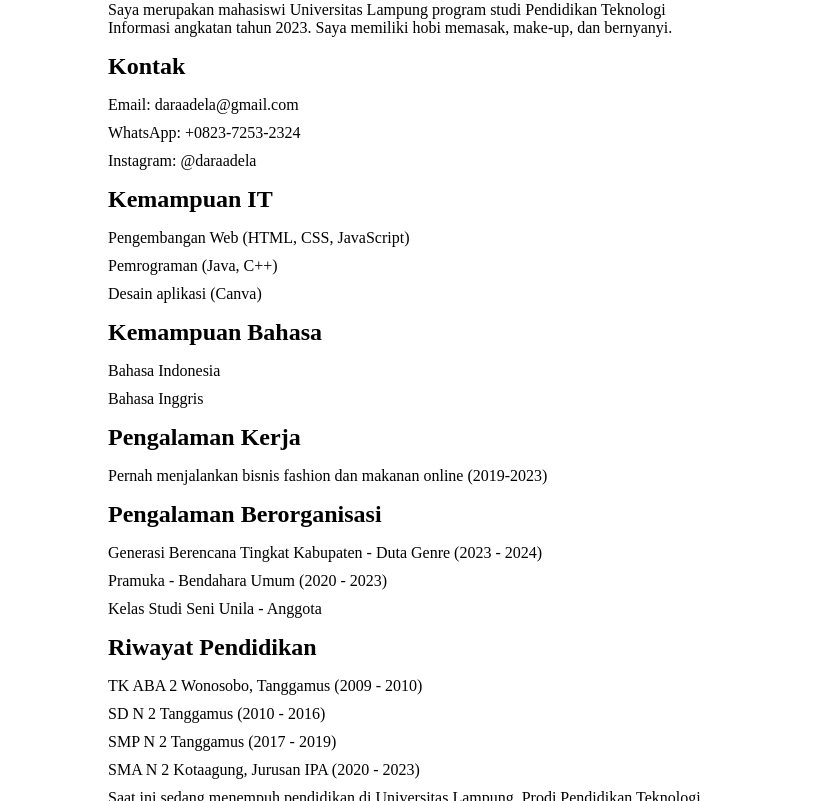
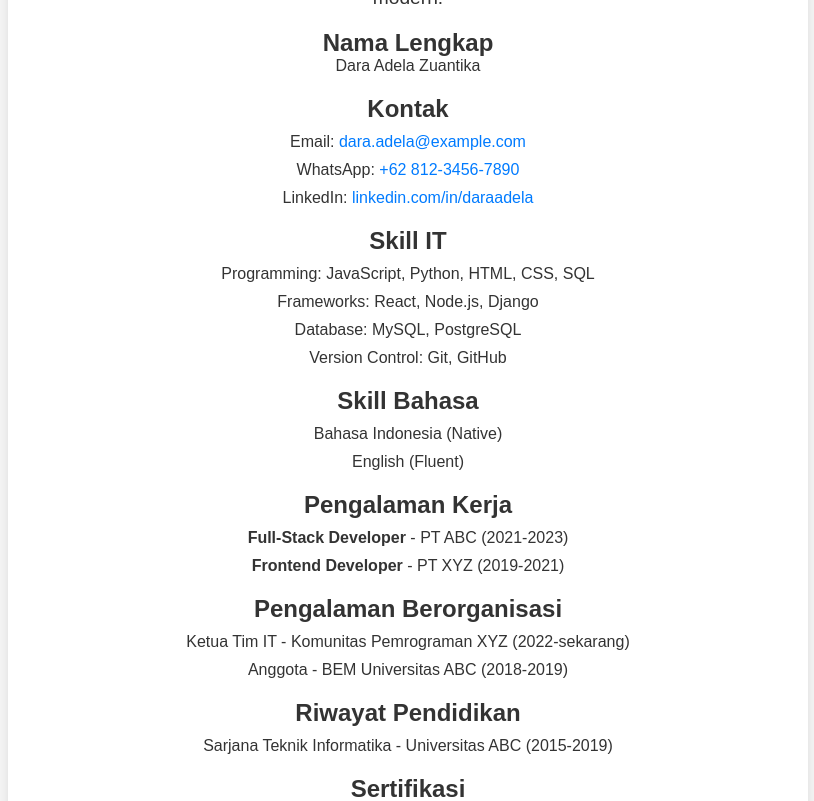
Before and after one commit to DARAADELA/utsPEMWEB-, a plain HTML site: page kodeCVpemweb.html in a window 1280 px wide. Shown: the part 114-915 px from the top of the page, without its empty margins (232-1046 px from the left). Drawn offline with Linux system fonts and the light colour scheme.

Commit message:
Update kodeCVpemweb.html

```diff
--- a/kodeCVpemweb.html
+++ b/kodeCVpemweb.html
@@ -2,67 +2,85 @@
 <html lang="id">
 <head>
     <meta charset="UTF-8">
+    <meta http-equiv="X-UA-Compatible" content="IE=edge">
     <meta name="viewport" content="width=device-width, initial-scale=1.0">
-    <title>CV Saya</title>
+    <title>CV Dara Adela Zuantika</title>
     <style>
-        /* Mengatur style dasar untuk body */
-        body {
-            font-family: "Times New Roman", sans-serif;
-            color: #000000; /* Hitam pekat */
+        /* CSS Styles */
+        * {
             margin: 0;
             padding: 0;
+            box-sizing: border-box;
+        }
+
+        body {
+            font-family: Arial, sans-serif;
+            background-color: #f4f4f4;
+            color: #333;
             display: flex;
             justify-content: center;
             align-items: center;
             height: 100vh;
-            flex-direction: column;
         }
 
-        /* Mengatur judul CV di tengah */
-        .title {
+        .container {
+            width: 80%;
+            max-width: 800px;
+            background: white;
+            border-radius: 10px;
+            box-shadow: 0 0 10px rgba(0, 0, 0, 0.1);
+            padding: 20px;
             text-align: center;
-            margin-bottom: 20px;
-            font-size: 24px;
-            font-weight: bold;
         }
 
-        /* Mengatur container agar konten berada di tengah */
-        .container {
-            padding: 20px;
-            max-width: 600px;
-            text-align: left; /* Teks rata kiri */
+        .title {
+            margin-bottom: 20px;
         }
 
-        /* Mengatur tampilan gambar profil agar di tengah */
+        .title h1 {
+            font-size: 2.5em;
+            color: #333;
+        }
+
+        .photo {
+            margin-bottom: 20px;
+        }
+
         .profile-img {
-            display: block;
-            margin: 0 auto 20px auto; /* Gambar berada di tengah */
-            border-radius: 50%;
             width: 150px;
             height: 150px;
+            border-radius: 50%;
             object-fit: cover;
+            border: 4px solid #333;
         }
 
-        /* Mengatur h1 dan h2 */
-        h1, h2 {
-            margin: 10px 0;
-            color: #000000; /* Hitam pekat */
+        .info {
+            margin-top: 20px;
         }
 
-        /* Mengatur daftar kontak dan skill */
+        .info h2 {
+            font-size: 1.5em;
+            margin-top: 20px;
+            color: #333;
+        }
+
+        .description {
+            font-size: 1.2em;
+            margin-bottom: 20px;
+        }
+
         ul {
-            list-style-type: none;
+            list-style: none;
+            margin: 10px 0;
             padding: 0;
         }
 
-        /* Mengatur setiap item dalam daftar */
-        li {
+        ul li {
             margin-bottom: 10px;
         }
 
-        /* Mengatur style untuk link */
         a {
-            color: #000000; /* Hitam pekat */
+            color: #007bff;
             text-decoration: none;
         }
 
@@ -72,78 +90,81 @@
     </style>
 </head>
 <body>
-    <!-- Judul CV di tengah -->
+    <div class="container">
+        <!-- Judul CV -->
         <div class="title">
-        CV Dara Adela Zuantika
+            <h1>CV DARA ADELA ZUANTIKA</h1>
         </div>
 
-    <div class="container">
-        <!-- Section Foto dan Nama -->
-        <div class="profile">
-            <img src="https://vclass.unila.ac.id/pluginfile.php/1510716/user/icon/mb2nl/f1?rev=20569373" alt="Foto Profil" class="profile-img">
-            <h1>DARA ADELA ZUANTIKA</h1>
-            <p>Saya merupakan mahasiswi Universitas Lampung program studi Pendidikan Teknologi Informasi angkatan tahun 2023. Saya memiliki hobi memasak, make-up, dan bernyanyi.</p>
+        <!-- Foto -->
+        <div class="photo">
+            <img src="https://vclass.unila.ac.id/user/profile.php?id=53483" alt="Foto Profil" class="profile-img">
         </div>
 
+        <!-- Deskripsi Singkat -->
+        <div class="info">
+            <p class="description">Saya adalah seorang developer yang antusias, memiliki pengalaman dalam pengembangan aplikasi web menggunakan JavaScript, Python, dan berbagai framework modern.</p>
+
+            <!-- Nama -->
+            <h2>Nama Lengkap</h2>
+            <p>Dara Adela Zuantika</p>
+
             <!-- Kontak -->
-        <div class="contact">
             <h2>Kontak</h2>
-            <ul>
-                <li>Email: <a href="mailto:daraadela@gmail.com">daraadela@gmail.com</a></li>
-                <li>WhatsApp: <a href="https://wa.me/628XXXXXXXXXX">+0823-7253-2324</a></li>
-                <li>Instagram: <a href="https://instagram.com/daraadela" target="_blank">@daraadela</a></li>
+            <ul class="contact">
+                <li>Email: <a href="mailto:dara.adela@example.com">dara.adela@example.com</a></li>
+                <li>WhatsApp: <a href="https://wa.me/6281234567890">+62 812-3456-7890</a></li>
+                <li>LinkedIn: <a href="https://linkedin.com/in/daraadela" target="_blank">linkedin.com/in/daraadela</a></li>
+            </ul>
+
+            <!-- Skill IT -->
+            <h2>Skill IT</h2>
+            <ul class="skills">
+                <li>Programming: JavaScript, Python, HTML, CSS, SQL</li>
+                <li>Frameworks: React, Node.js, Django</li>
+                <li>Database: MySQL, PostgreSQL</li>
+                <li>Version Control: Git, GitHub</li>
+            </ul>
+
+            <!-- Skill Bahasa -->
+            <h2>Skill Bahasa</h2>
+            <ul class="languages">
+                <li>Bahasa Indonesia (Native)</li>
+                <li>English (Fluent)</li>
+            </ul>
+
+            <!-- Pengalaman Kerja -->
+            <h2>Pengalaman Kerja</h2>
+            <ul class="experience">
+                <li><strong>Full-Stack Developer</strong> - PT ABC (2021-2023)</li>
+                <li><strong>Frontend Developer</strong> - PT XYZ (2019-2021)</li>
+            </ul>
+
+            <!-- Pengalaman Berorganisasi -->
+            <h2>Pengalaman Berorganisasi</h2>
+            <ul class="organizations">
+                <li>Ketua Tim IT - Komunitas Pemrograman XYZ (2022-sekarang)</li>
+                <li>Anggota - BEM Universitas ABC (2018-2019)</li>
+            </ul>
+
+            <!-- Riwayat Pendidikan -->
+            <h2>Riwayat Pendidikan</h2>
+            <ul class="education">
+                <li>Sarjana Teknik Informatika - Universitas ABC (2015-2019)</li>
+            </ul>
+
+            <!-- Sertifikasi -->
+            <h2>Sertifikasi</h2>
+            <ul class="certifications">
+                <li>Certified Professional Scrum Master (PSM I)</li>
+                <li>Google Data Analytics Professional Certificate</li>
             </ul>
         </div>
-
-        <!-- Skill IT -->
-        <div class="skills">
-            <h2>Kemampuan IT</h2>
-            <ul>
-                <li>Pengembangan Web (HTML, CSS, JavaScript)</li>
-                <li>Pemrograman (Java, C++)</li>
-                <li>Desain aplikasi (Canva)</li>
-            </ul>
     </div>
 
-        <!-- Skill Bahasa -->
-        <div class="language-skills">
-            <h2>Kemampuan Bahasa</h2>
-            <ul>
-                <li>Bahasa Indonesia</li>
-                <li>Bahasa Inggris</li>
-            </ul>
-        </div>
-
-        <!-- Pengalaman Kerja -->
-        <div class="experience">
-            <h2>Pengalaman Kerja</h2>
-            <ul>
-                <li>Pernah menjalankan bisnis fashion dan makanan online (2019-2023)</li>
-            </ul>
-        </div>
-
-        <!-- Pengalaman Berorganisasi -->
-        <div class="organization">
-            <h2>Pengalaman Berorganisasi</h2>
-            <ul>
-                <li>Generasi Berencana Tingkat Kabupaten - Duta Genre (2023 - 2024)</li>
-                <li>Pramuka - Bendahara Umum (2020 - 2023)</li>
-                <li>Kelas Studi Seni Unila - Anggota</li>
-            </ul>
-        </div>
-
-        <!-- Riwayat Pendidikan -->
-        <div class="education">
-            <h2>Riwayat Pendidikan</h2>
-            <ul>
-                <li>TK ABA 2 Wonosobo, Tanggamus (2009 - 2010)</li>
-                <li>SD N 2 Tanggamus (2010 - 2016)</li>
-                <li>SMP N 2 Tanggamus (2017 - 2019)</li>
-                <li>SMA N 2 Kotaagung, Jurusan IPA (2020 - 2023)</li>
-                <li>Saat ini sedang menempuh pendidikan di Universitas Lampung, Prodi Pendidikan Teknologi Informasi (2023 - sekarang)</li>
-            </ul>
-        </div>
-
-    </div>
+    <script>
+        // JavaScript untuk interaksi jika diperlukan di masa mendatang
+        console.log("Website CV Dara Adela Zuantika berhasil dimuat!");
+    </script>
 </body>
 </html>
```
Lines whose indentation alone changed are shown as unchanged.
